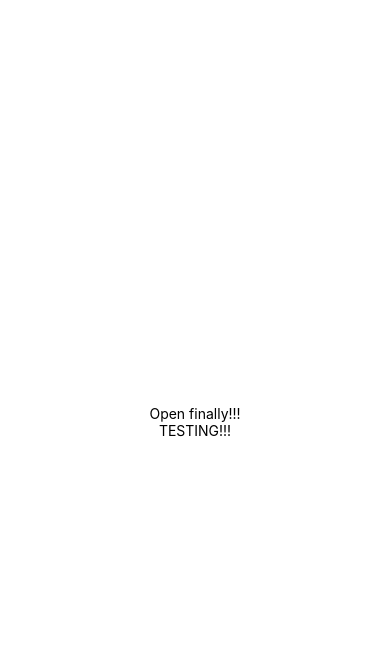
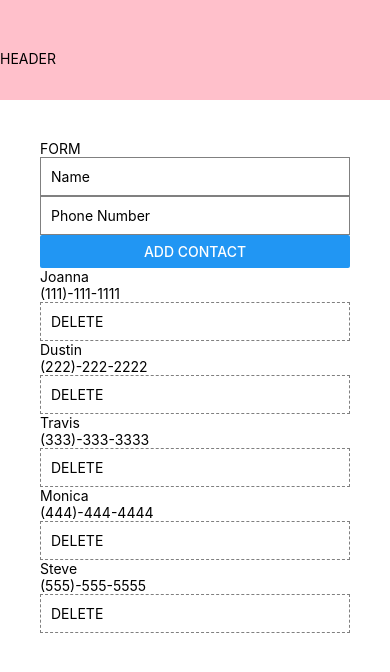
Before and after one commit to joanterm/expo-testing-app, a React Native app: screen / in a window 390 px wide. Shown: the top 672 px of the page. Built offline with nearby package versions, Linux system fonts and the light colour scheme.

Commit message:
Added a functionality to add and delete entries to and from local data

```diff
--- a/App.js
+++ b/App.js
@@ -1,12 +1,52 @@
-import { StatusBar } from 'expo-status-bar';
-import { StyleSheet, Text, View } from 'react-native';
+import { useState } from 'react'
+import { StyleSheet, Text, View, Button, TextInput, ScrollView, FlatList, TouchableOpacity } from 'react-native'
+import Header from './components/Header'
+import Contacts from './components/Contacts'
+import Form from './components/Form'
 
 export default function App() {
+  const [people, setPeople] = useState([
+    {"id": 1, "name": "Joanna", "phoneNumber": "(111)-111-1111"},
+    {"id": 2, "name": "Dustin", "phoneNumber": "(222)-222-2222"},
+    {"id": 3, "name": "Travis", "phoneNumber": "(333)-333-3333"},
+    {"id": 4, "name": "Monica", "phoneNumber": "(444)-444-4444"},
+    {"id": 5, "name": "Steve",  "phoneNumber": "(555)-555-5555"}
+  ])
+
+  const deleteContacts = (contactID) => {
+    setPeople(
+      people.filter((item) => {
+        return item.id !== contactID
+      }))
+  }
+
+  const addPerson = (formValue) => {
+    const newId = Math.random()
+    setPeople([
+      ...people,
+      {
+        "id": newId,
+        "name": formValue.name,
+        "phoneNumber": formValue.phoneNumber
+      }
+    ])
+  }
+
   return (
     <View style={styles.container}>
-      <Text>Open finally!!!</Text>
-      <Text>TESTING!!!</Text>
-      <StatusBar style="auto" />
+        <Header />
+        <View style={styles.content}>
+          <Form addPerson={addPerson}/>
+          <View style={styles.people}>
+            <FlatList
+              keyExtractor={(item) => item.id}
+              data={people}
+              renderItem={({item}) =>
+                <Contacts item={item} deleteContacts={deleteContacts}/>
+              }
+            />
+          </View>
+        </View>
     </View>
   );
 }
@@ -15,7 +55,8 @@ const styles = StyleSheet.create({
   container: {
     flex: 1,
     backgroundColor: '#fff',
-    alignItems: 'center',
-    justifyContent: 'center',
   },
+  content: {
+    padding: 40
+  }
 });
--- /dev/null
+++ b/components/Contacts.js
@@ -0,0 +1,27 @@
+import { useState } from 'react'
+import { StyleSheet, Text, View, Button, TextInput, ScrollView, FlatList, TouchableOpacity } from 'react-native'
+
+const Contacts = (props) => {
+    const {item, deleteContacts} = props
+
+    return (
+        <View>
+            <Text>{item.name}</Text>
+            <Text>{item.phoneNumber}</Text>
+            <TouchableOpacity onPress={() => deleteContacts(item.id)}>
+                <Text style={styles.button}>DELETE</Text>
+            </TouchableOpacity>
+        </View>
+     );
+}
+
+const styles = StyleSheet.create({
+    button: {
+        borderWidth: 1,
+        borderStyle: "dashed",
+        borderColor: "gray",
+        padding: 10
+    }
+});
+
+export default Contacts;
--- /dev/null
+++ b/components/Form.js
@@ -0,0 +1,50 @@
+import { useState } from 'react'
+import { StyleSheet, Text, View, Button, TextInput, ScrollView, FlatList, TouchableOpacity } from 'react-native'
+
+const Form = (props) => {
+    const {addPerson} = props
+
+    const [formData, setFormData] = useState({
+        name: "",
+        phoneNumber: ""
+    })
+
+    const handleChange = (name, value) => {
+        setFormData({
+            ...formData,
+            [name]: value
+        })
+    }
+    console.log(formData)
+
+    return (
+        <View>
+            <Text>FORM</Text>
+            <TextInput
+                style={styles.input}
+                placeholder="Name"
+                onChangeText={(typedText) => handleChange("name", typedText)}
+                value={formData.name}
+            />
+            <TextInput
+                style={styles.input}
+                placeholder="Phone Number"
+                onChangeText={(typedText) => handleChange("phoneNumber", typedText)}
+                keyboardType="number-pad"
+                value={formData.phoneNumber}
+            />
+            <Button title="ADD CONTACT" onPress={() => addPerson(formData)}/>
+        </View>
+     );
+}
+
+const styles = StyleSheet.create({
+    input: {
+        borderWidth: 1,
+        borderStyle: "solid",
+        borderColor: "gray",
+        padding: 10
+    }
+});
+
+export default Form;
--- /dev/null
+++ b/components/Header.js
@@ -0,0 +1,19 @@
+import { StyleSheet, Text, View, Button, TextInput, ScrollView, FlatList, TouchableOpacity } from 'react-native'
+
+const Header = () => {
+    return (
+        <View style={styles.header}>
+            <Text>HEADER</Text>
+        </View>
+     );
+}
+
+const styles = StyleSheet.create({
+    header: {
+      backgroundColor: 'pink',
+      height: 100,
+      paddingTop: 50
+    }
+  });
+
+export default Header;
```
